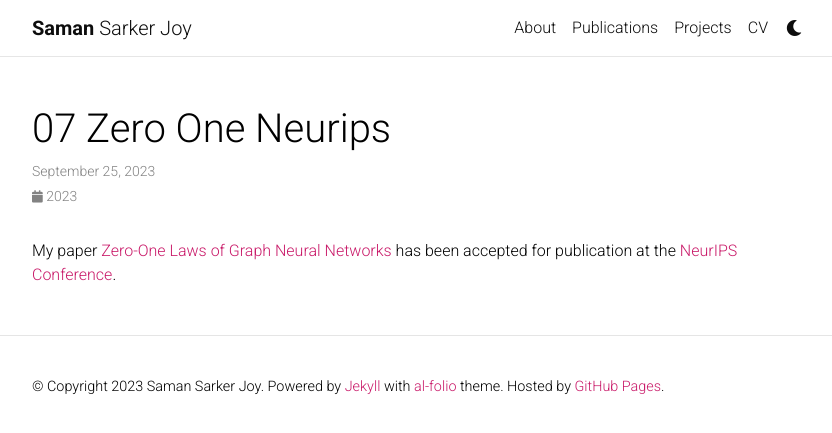
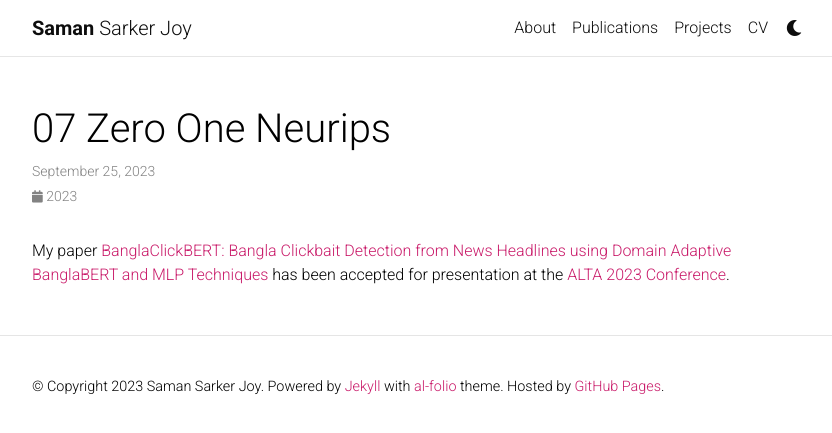
Before and after one commit to samanjoy2/samanjoy2.github.io, a Jekyll site: the page built from _news/07-zero-one-neurips.md, in a window 1280 px wide. Shown: the top 433 px of the page, without its empty margins (223-1055 px from the left). Built offline with Jekyll 4.4.1, drawn with Linux system fonts in a browser that asks for light colours; full-size pictures stand in for the smaller copies a plugin makes; comment, search, counter and statistics services are not loaded; a style sheet for code colours, icons or effects is not loaded.

Commit message:
ddssjjja

```diff
--- a/_news/07-zero-one-neurips.md
+++ b/_news/07-zero-one-neurips.md
@@ -4,4 +4,4 @@ date: 2023-09-25 09:49:00+0000
 inline: true
 ---
 
-My paper [Zero-One Laws of Graph Neural Networks](arxiv.org/abs/2301.13060) has been accepted for publication at the [NeurIPS Conference](https://nips.cc/).
+My paper [BanglaClickBERT: Bangla Clickbait Detection from News Headlines using Domain Adaptive BanglaBERT and MLP Techniques](arxiv.org/abs/2301.13060) has been accepted for presentation at the [ALTA 2023 Conference](https://alta2023.alta.asn.au/).
```
Also changed, not shown: _bibliography/papers.bib (+4 -4 lines), _news/08-zero-one-neurips copy.md (added, +7 -0 lines), .github/workflows/jekyll.yml (deleted).
